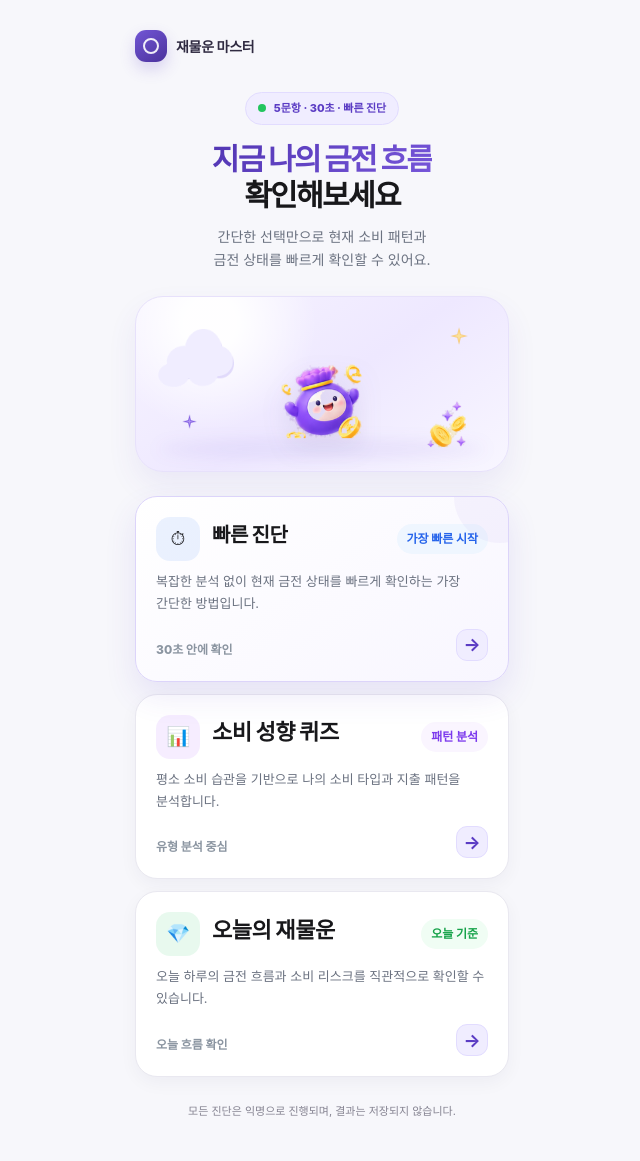
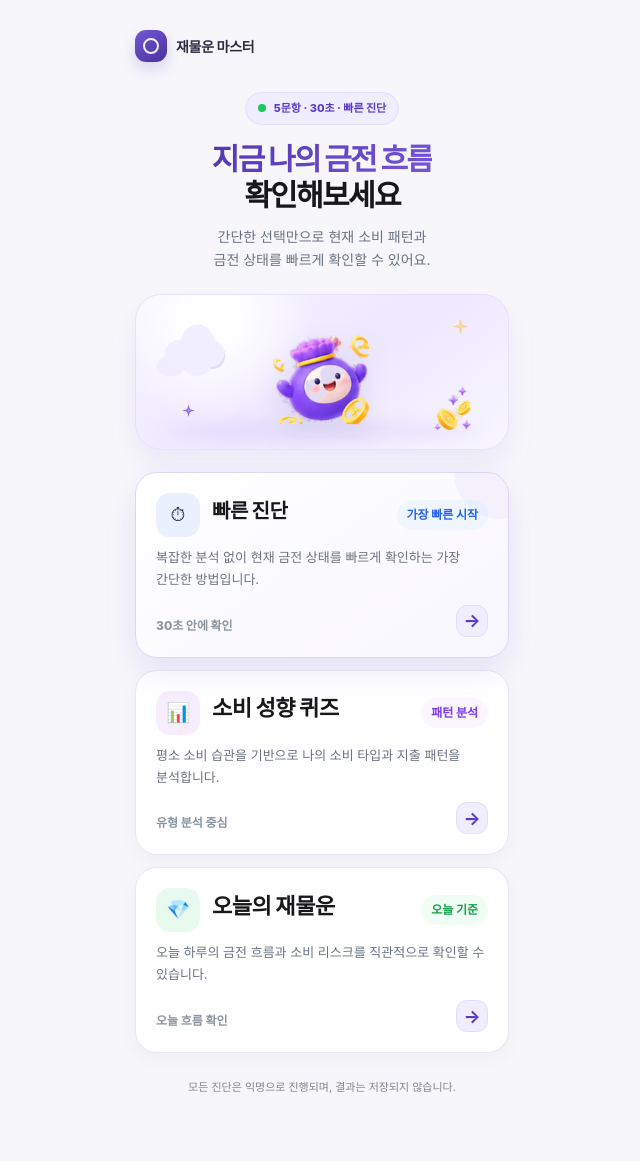
Before and after one commit to anredvon/jamulun-master, a Flask app: page /home in a window 1280 px wide. Shown: the whole page, without its empty margins (318-958 px from the left). After the commit the page ends 1093 px from the top, so only its background shows below. Run offline with Flask 3, Linux system fonts and the light colour scheme; some web fonts are replaced.

Commit message:
refine: rebalance home visual artwork

```diff
--- a/static/css/home-visual.css
+++ b/static/css/home-visual.css
@@ -6,11 +6,11 @@
 
 .home-visual{
   position:relative;
-  height:176px;
-  margin:24px 0 2px;
+  height:156px;
+  margin:22px 0 2px;
   overflow:hidden;
   border:1px solid #e7e1fb;
-  border-radius:28px;
+  border-radius:26px;
   background:
     radial-gradient(circle at 20% 15%, rgba(255,255,255,.96) 0 8%, transparent 32%),
     linear-gradient(145deg,#f7f4ff 0%,#eee8ff 52%,#f8f6ff 100%);
@@ -23,8 +23,8 @@
   position:absolute;
   left:22px;
   right:22px;
-  bottom:13px;
-  height:18px;
+  bottom:10px;
+  height:16px;
   border-radius:50%;
   background:rgba(91,60,196,.08);
   filter:blur(8px);
@@ -39,46 +39,46 @@
 }
 
 .home-visual-character{
-  width:150px;
+  width:182px;
   left:50%;
-  bottom:-8px;
+  bottom:-24px;
   transform:translateX(-50%);
   z-index:3;
   filter:drop-shadow(0 10px 12px rgba(67,45,120,.10));
 }
 
 .home-visual-coins{
-  width:90px;
-  right:16px;
-  bottom:2px;
+  width:86px;
+  right:12px;
+  bottom:-2px;
   z-index:4;
   transform:rotate(2deg);
 }
 
 .home-visual-clouds{
-  width:102px;
+  width:92px;
   left:8px;
   top:8px;
   z-index:1;
-  opacity:.92;
+  opacity:.88;
 }
 
 .home-visual-sparkle-a{
-  width:30px;
+  width:27px;
   right:34px;
-  top:24px;
+  top:18px;
   z-index:2;
 }
 
 .home-visual-sparkle-b{
-  width:23px;
+  width:21px;
   left:42px;
-  bottom:38px;
+  bottom:28px;
   z-index:2;
 }
 
 .home-page .stack{
-  margin-top:24px;
+  margin-top:22px;
 }
 
 .home-page .card-featured{
@@ -100,23 +100,23 @@
 
 @media (max-width:360px){
   .home-visual{
-    height:160px;
-    margin-top:20px;
-    border-radius:24px;
+    height:146px;
+    margin-top:19px;
+    border-radius:23px;
   }
 
   .home-visual-character{
-    width:136px;
+    width:168px;
   }
 
   .home-visual-coins{
-    width:78px;
-    right:10px;
+    width:76px;
+    right:8px;
   }
 
   .home-visual-clouds{
-    width:88px;
-    left:4px;
+    width:82px;
+    left:3px;
   }
 }
 
```
